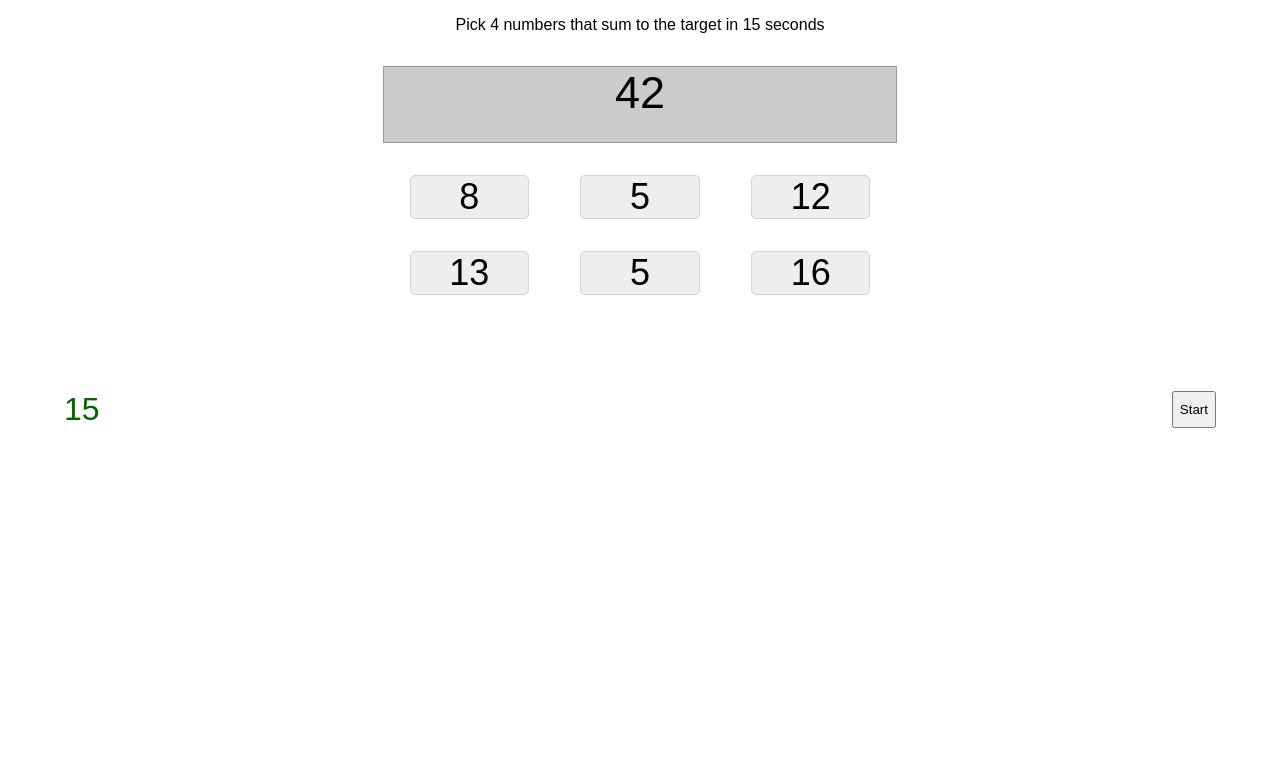
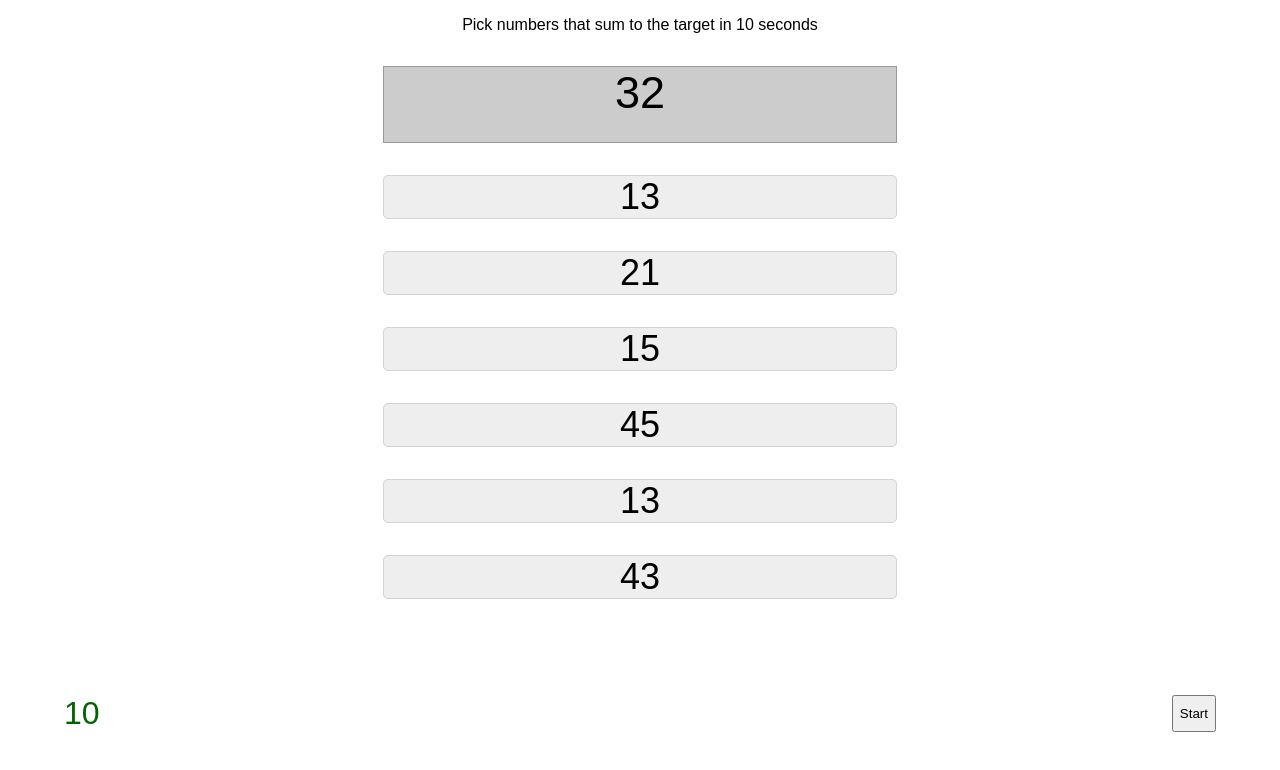
Before and after one commit to onuriltan/TargetSumGame, a React (Create React App) app: page / in a window 1280 px wide. Shown: the top 770 px of the page. Built offline with nearby package versions, Linux system fonts and the light colour scheme.

Commit message:
initial developments.

```diff
--- a/package.json
+++ b/package.json
@@ -5,7 +5,8 @@
   "dependencies": {
     "react": "^16.2.0",
     "react-dom": "^16.2.0",
-    "react-scripts": "1.0.17"
+    "react-scripts": "1.0.17",
+    "lodash":"4.17.4"
   },
   "scripts": {
     "start": "react-scripts start",
--- a/src/App.js
+++ b/src/App.js
@@ -4,7 +4,11 @@ import Game from '../src/components/Game';
 class App extends Component {
   render() {
     return(
-    <Game />
+    <Game
+    challengesize={6}
+    initialChallengeRange={[30, 50]}
+    initialSeconds={10}
+    />
     );
   }
 }
--- a/src/components/Game.jsx
+++ b/src/components/Game.jsx
@@ -1,31 +1,54 @@
 import React, { Component } from 'react';
 import '../components/Game.css';
+import _ from 'lodash';
 
-class Game extends Component{
+import Number from '../components/Number';
+
+class Game extends Component {
+
+
+  constructor(props) {
+    super(props);
+    this.state = {
+      challengeSize: props.challengeSize,
+      initialChallengeRange: props.initialChallengeRange,
+      initialSeconds: props.initialSeconds,
+      randomTargetNumber: 0,
+    };
+    this.randomNumberBetween = this.randomNumberBetween.bind(this);
+
+  }
+  randomNumberBetween = (min, max) => Math.floor(Math.random() * (max - min + 1)) + min;
+
+
+  componentDidMount(){
+    let randomTargetNumber = _.random(this.state.initialChallengeRange[0],
+                                      this.state.initialChallengeRange[1]);
+    this.setState({randomTargetNumber: randomTargetNumber});
+  }
+
+
   render() {
     return (
       <div className="game">
         <div className="help">
-              Pick 4 numbers that sum to the target in 15 seconds
+          Pick numbers that sum to the target in {this.state.initialSeconds} seconds
         </div>
-            <div className="target">42</div>
-            <div className="challenge-numbers">
-              <div className="number">8</div>
-              <div className="number">5</div>
-              <div className="number">12</div>
-            </div>
-              <div className="challenge-numbers">
-              <div className="number">13</div>
-              <div className="number">5</div>
-              <div className="number">16</div>
-            </div>
+        <div className="target">{this.state.randomTargetNumber}</div>
+           <Number value={13} />
+           <Number value={21} />
+           <Number value={15} />
+           <Number value={45} />
+           <Number value={13} />
+           <Number value={43} />
         <div className="footer">
-              <div className="timer-value">15</div>
+          <div className="timer-value">{this.state.initialSeconds}</div>
           <button>Start</button>
         </div>
       </div>
     );
   }
+
+
 }
-
 export default Game;
--- /dev/null
+++ b/src/components/Number.jsx
@@ -0,0 +1,8 @@
+import React, { Component } from 'react';
+
+class Number extends React.Component {
+    render() {
+      return <div className="number">{this.props.value}</div>;
+    }
+}
+export default Number;
```
Lines whose indentation alone changed are shown as unchanged.
